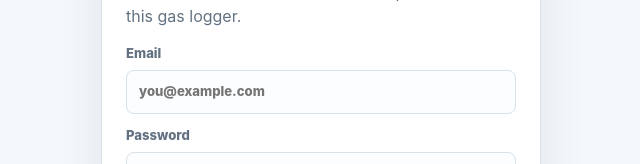
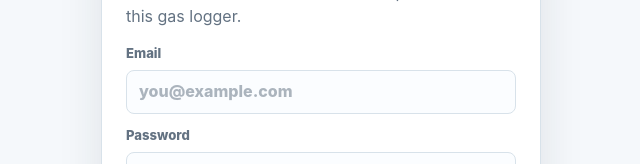
Before and after one commit to gtb104/gas-logger, a React (Vite) app: page / in a window 1280 px wide. Shown: the part 307-471 px from the top of the page, without its empty margins (319-959 px from the left). Built offline with nearby package versions, Linux system fonts and the light colour scheme.

Commit message:
style: enhance textarea and input placeholder styles

```diff
--- a/src/App.css
+++ b/src/App.css
@@ -290,12 +290,20 @@ textarea {
   border: 1px solid var(--border);
   border-radius: var(--radius);
   color: var(--text);
+  font-size: 1rem;
+  line-height: 1.35;
   min-height: 44px;
   min-width: 0;
   outline: none;
   padding: 10px 12px;
   text-align: left;
   width: 100%;
+}
+
+input::placeholder,
+textarea::placeholder {
+  color: var(--muted);
+  opacity: 0.52;
 }
 
 input[type='date'] {
```
